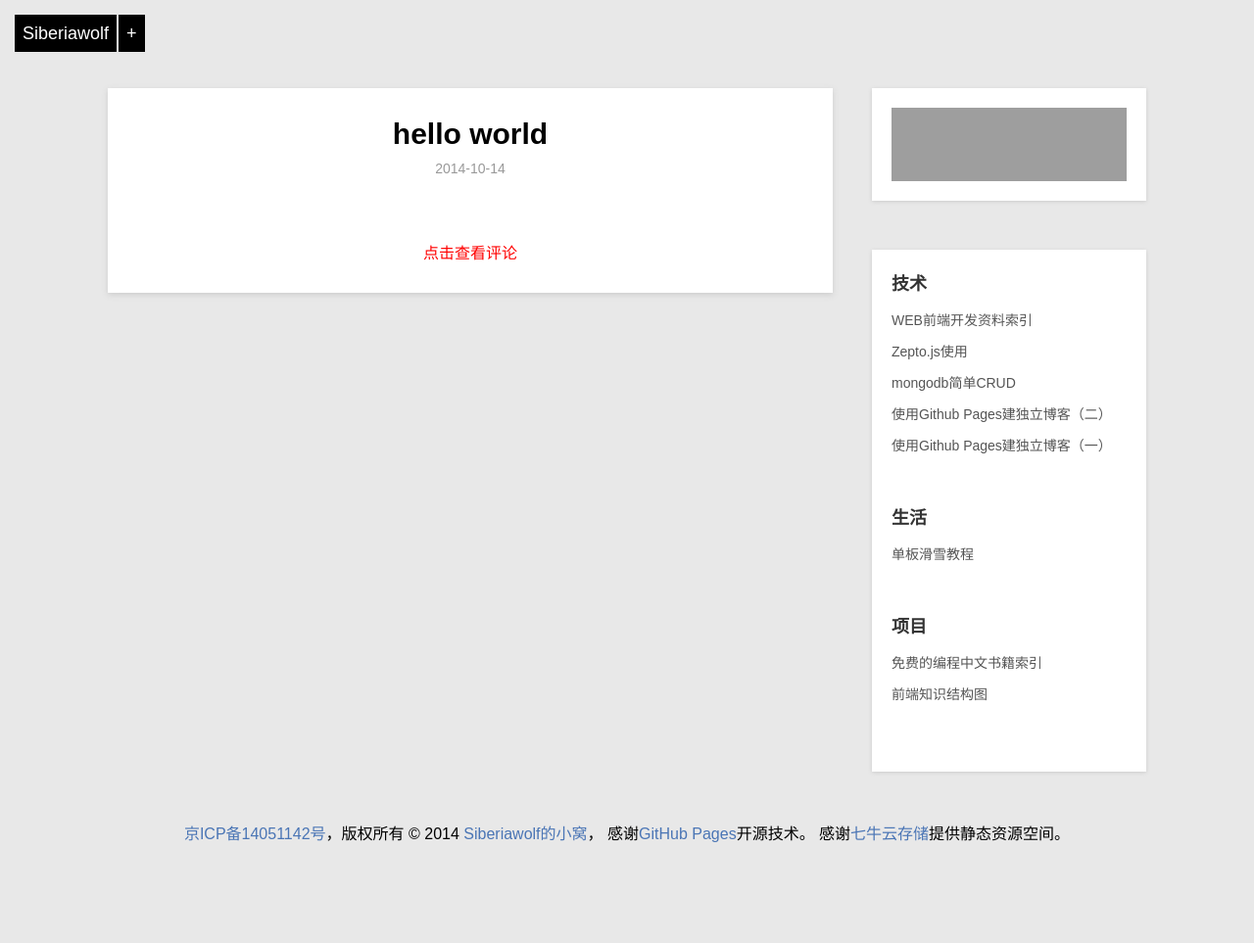
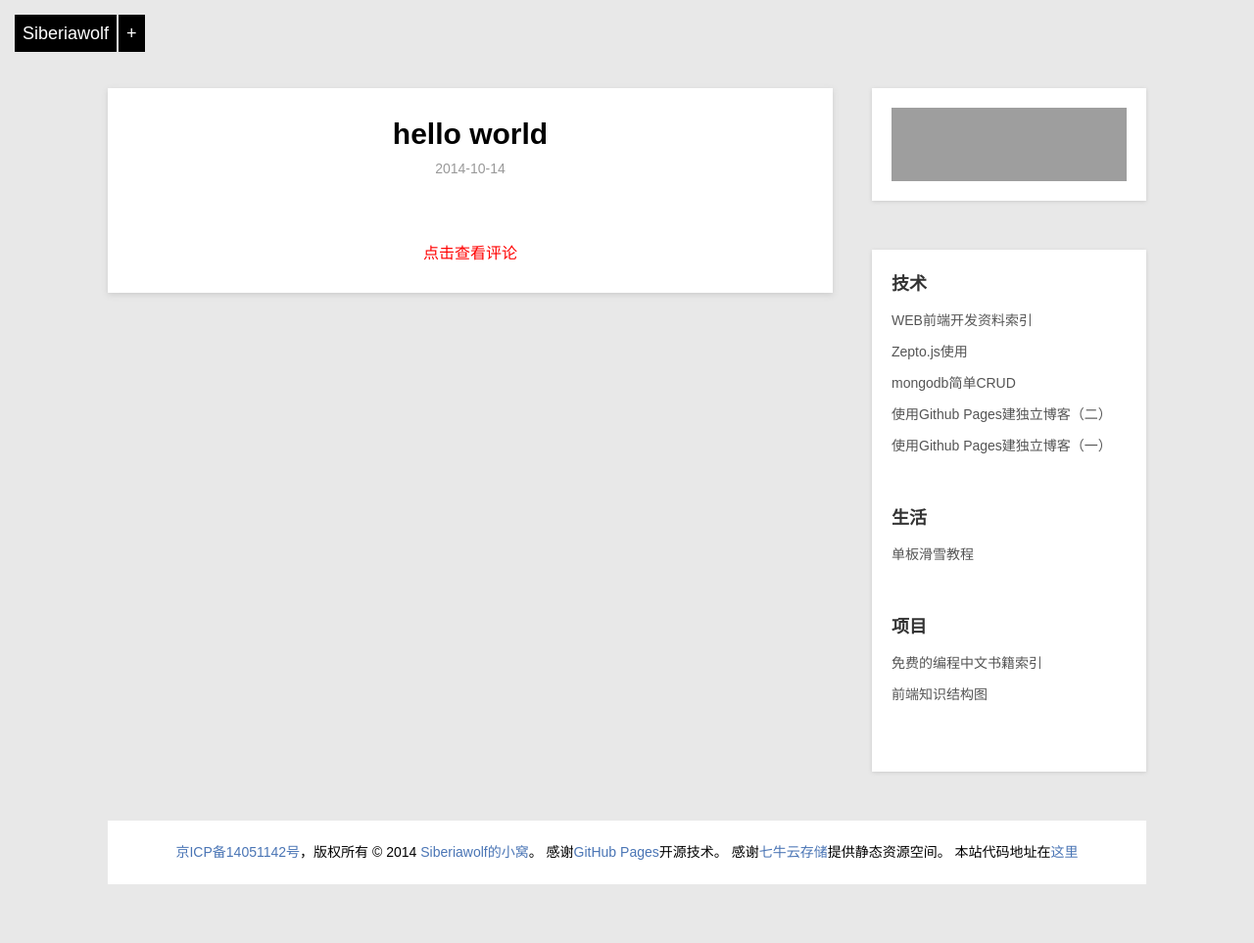
Before and after one commit to siberiawolf/siberiawolf.github.io, a Jekyll site: the page built from _posts/project/2014-10-14-free-programming.md, in a window 1280 px wide. Shown: the whole page at 98% size. Built offline with Jekyll 4.4.1, drawn with Linux system fonts in a browser that asks for light colours; nearby versions of some CDN libraries; Markdown is read by kramdown in place of the engine named in the settings; comment, search, counter and statistics services are not loaded; a style sheet for code colours, icons or effects is not loaded; before the commit the page ends 907 px from its top, so only the background shows below that; grey boxes are pictures that could not be loaded.

Commit message:
修改页脚

```diff
--- a/_layouts/post.html
+++ b/_layouts/post.html
@@ -69,9 +69,10 @@ layout: default
 <div id="footer">
     <p>
         <a href="http://www.miitbeian.gov.cn/" target="_blank">京ICP备14051142号</a>，版权所有 © 2014
-        <a href="http://siberiawolf.com/" target="_blank">Siberiawolf的小窝</a>，
+        <a href="http://siberiawolf.com/" target="_blank">Siberiawolf的小窝</a>。
         感谢<a href="https://pages.github.com/" target="_blank">GitHub Pages</a>开源技术。
         感谢<a href="https://portal.qiniu.com/signup?code=3l8fij4ieuvrm" target="_blank">七牛云存储</a>提供静态资源空间。
+        本站代码地址在<a href="https://github.com/siberiawolf/siberiawolf.github.io" target="_blank">这里</a>
     </p>
 </div>
 <script src="http://libs.baidu.com/jquery/1.7.1/jquery.min.js"></script>
--- a/css/default.css
+++ b/css/default.css
@@ -183,6 +183,13 @@ pre ol {
 #footer {
 	clear: both;
 	text-align: center;
+	width: 1060px;
+	background-color: #fff;
+	margin: 90px auto 60px;
+}
+#footer p{
+	padding: 20px;
+	font-size: 14px;
 }
 /****************entry style**************/
 .sidenav {
```
Also changed, not shown: 8 other files.
